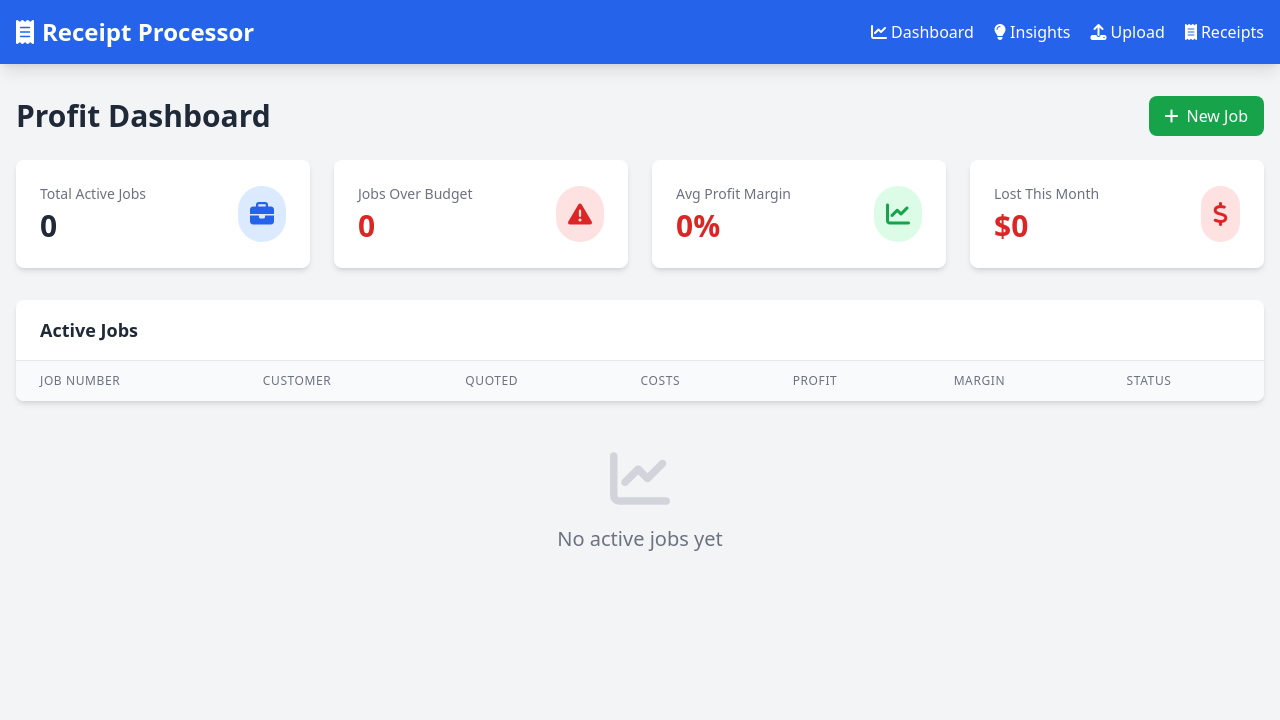
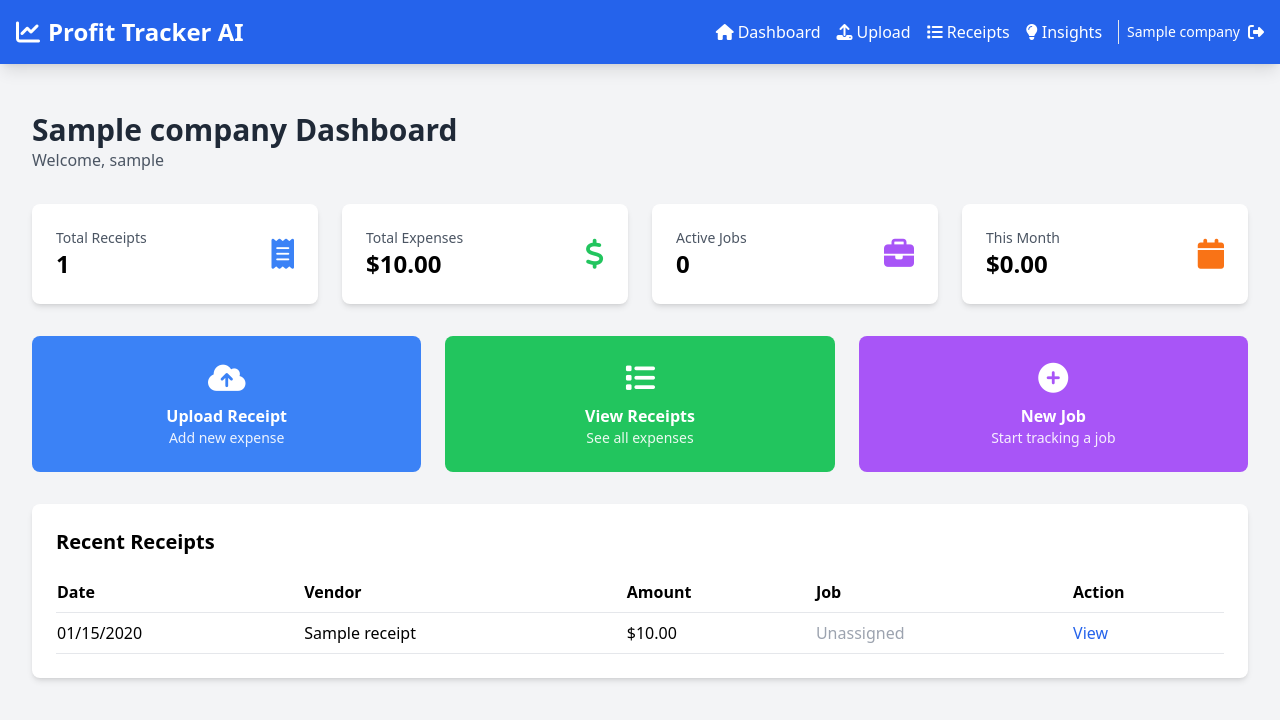
Before and after one commit to WeberG619/profit-tracker-ai, a Flask app: page /dashboard in a window 1280 px wide. Shown: the top 720 px of the page. Run offline with Flask 3, Linux system fonts and the light colour scheme; a user stored in the database is signed in; tables that the repository leaves empty hold one stand-in row (values such as "Sample post"); lists and menus that the app fills with data are empty; some libraries are stand-ins or nearby versions.

Commit message:
feat: implement multi-tenant architecture with company isolation
- Added company-specific dashboard showing stats and recent receipts
- Created professional landing page with value proposition vs QuickBooks
- Updated all routes to filter by company_id for proper data isolation
- Enhanced navigation with user authentication status
- Added create job page and company-aware job creation
- Updated login/register flows to redirect to company dashboard
- Ensured all receipts and jobs are scoped to user's company

This addresses the user's request: "It doesn't have anywhere for them to log in for their own account that needs to happen where they log in that they would be in their own account"

🤖 Generated with [Claude Code](https://claude.ai/code)

Co-Authored-By: Claude <noreply@anthropic.com>

```diff
--- a/app/app.py
+++ b/app/app.py
@@ -395,15 +395,56 @@ def uploaded_file(filename):
     return send_file(os.path.join(upload_folder, filename))
 
 @app.route('/')
+def landing():
+    """Landing page for non-logged in users, company dashboard for logged in"""
+    if current_user.is_authenticated:
+        return redirect(url_for('company_dashboard'))
+    return render_template('landing.html')
+
+@app.route('/dashboard')
 @login_required
 @company_required
-def index():
+def company_dashboard():
+    """Company-specific dashboard showing stats and recent receipts"""
+    # Get company-specific stats
+    stats = {
+        'total_receipts': Receipt.query.filter_by(company_id=current_user.company_id).count(),
+        'total_expenses': db.session.query(db.func.sum(Receipt.total_amount)).filter_by(company_id=current_user.company_id).scalar() or 0,
+        'active_jobs': Job.query.filter_by(company_id=current_user.company_id, status='active').count(),
+        'month_expenses': 0  # We'll calculate this next
+    }
+
+    # Calculate this month's expenses
+    from datetime import datetime
+    first_day_of_month = datetime.now().replace(day=1, hour=0, minute=0, second=0, microsecond=0)
+    stats['month_expenses'] = db.session.query(db.func.sum(Receipt.total_amount)).filter(
+        Receipt.company_id == current_user.company_id,
+        Receipt.created_at >= first_day_of_month
+    ).scalar() or 0
+
+    # Get recent receipts (last 10)
+    recent_receipts = Receipt.query.filter_by(company_id=current_user.company_id)\
+        .order_by(Receipt.created_at.desc())\
+        .limit(10)\
+        .all()
+
+    return render_template('company_dashboard.html',
+                         stats=stats,
+                         recent_receipts=recent_receipts)
+
+@app.route('/upload')
+@login_required
+@company_required
+def upload_page():
+    """Main upload page for logged in users"""
     # Check if job parameter is passed for pre-selection
     job_number = request.args.get('job')
     return render_template('index.html', preselected_job=job_number)
 
-@app.route('/dashboard')
-def dashboard():
+@app.route('/analytics-dashboard')
+@login_required
+@company_required
+def analytics_dashboard():
     stats = get_dashboard_stats()
     jobs = get_jobs_summary()
     return render_template('dashboard.html', stats=stats, jobs=jobs)
@@ -698,7 +739,7 @@ def list_receipts():
 @login_required
 @company_required
 def get_jobs():
-    jobs = Job.query.filter_by(status='active').all()
+    jobs = Job.query.filter_by(company_id=current_user.company_id, status='active').all()
     return jsonify([{
         'id': job.id,
         'job_number': job.job_number,
@@ -706,26 +747,41 @@ def get_jobs():
     } for job in jobs])
 
 @app.route('/job/<int:job_id>')
+@login_required
+@company_required
 def job_detail(job_id):
-    job = Job.query.get_or_404(job_id)
+    job = Job.query.filter_by(id=job_id, company_id=current_user.company_id).first_or_404()
     timeline = get_job_timeline(job_id)
     return render_template('job_detail.html', job=job, timeline=timeline)
 
+@app.route('/jobs/new')
+@login_required
+@company_required
+def create_job_page():
+    """Display the create job form"""
+    return render_template('create_job.html')
+
 @app.route('/api/jobs/create', methods=['POST'])
+@login_required
+@company_required
 def create_job():
     try:
         data = request.json
 
-        # Check if job number already exists
-        existing_job = Job.query.filter_by(job_number=data.get('job_number')).first()
+        # Check if job number already exists for this company
+        existing_job = Job.query.filter_by(
+            job_number=data.get('job_number'),
+            company_id=current_user.company_id
+        ).first()
         if existing_job:
             return jsonify({'error': 'Job number already exists'}), 400
 
-        # Create new job
+        # Create new job for the current user's company
         job = Job(
             job_number=data.get('job_number'),
             customer_name=data.get('customer_name'),
-            quoted_price=float(data.get('quoted_price', 0))
+            quoted_price=float(data.get('quoted_price', 0)),
+            company_id=current_user.company_id
         )
         db.session.add(job)
         db.session.commit()
@@ -888,7 +944,7 @@ def login():
         if user and user.check_password(password):
             login_user(user, remember=True)
             next_page = request.args.get('next')
-            return redirect(next_page) if next_page else redirect(url_for('index'))
+            return redirect(next_page) if next_page else redirect(url_for('company_dashboard'))
         else:
             flash('Invalid username or password', 'error')
 
@@ -941,7 +997,7 @@ def register():
 
             login_user(user)
             flash('Account created successfully!', 'success')
-            return redirect(url_for('index'))  # Go to index instead of setup
+            return redirect(url_for('company_dashboard'))  # Go to company dashboard
 
         except Exception as e:
             db.session.rollback()
--- a/app/templates/base.html
+++ b/app/templates/base.html
@@ -19,21 +19,36 @@
     <nav class="bg-blue-600 text-white p-4 shadow-lg">
         <div class="container mx-auto flex justify-between items-center">
             <h1 class="text-xl md:text-2xl font-bold">
-                <i class="fas fa-receipt mr-2"></i>Receipt Processor
+                <a href="{{ url_for('company_dashboard') }}" class="hover:text-blue-200">
+                    <i class="fas fa-chart-line mr-2"></i>Profit Tracker AI
+                </a>
             </h1>
-            <div class="space-x-2 md:space-x-4">
-                <a href="{{ url_for('dashboard') }}" class="hover:text-blue-200">
-                    <i class="fas fa-chart-line md:mr-1"></i><span class="hidden md:inline">Dashboard</span>
+            <div class="flex items-center space-x-2 md:space-x-4">
+                {% if current_user.is_authenticated %}
+                    <a href="{{ url_for('company_dashboard') }}" class="hover:text-blue-200">
+                        <i class="fas fa-home md:mr-1"></i><span class="hidden md:inline">Dashboard</span>
+                    </a>
+                    <a href="{{ url_for('upload_page') }}" class="hover:text-blue-200">
+                        <i class="fas fa-upload md:mr-1"></i><span class="hidden md:inline">Upload</span>
+                    </a>
+                    <a href="{{ url_for('list_receipts') }}" class="hover:text-blue-200">
+                        <i class="fas fa-list md:mr-1"></i><span class="hidden md:inline">Receipts</span>
                     </a>
                     <a href="{{ url_for('insights_page') }}" class="hover:text-blue-200">
                         <i class="fas fa-lightbulb md:mr-1"></i><span class="hidden md:inline">Insights</span>
                     </a>
-                <a href="{{ url_for('index') }}" class="hover:text-blue-200">
-                    <i class="fas fa-upload md:mr-1"></i><span class="hidden md:inline">Upload</span>
+                    <div class="flex items-center space-x-2 border-l pl-2 ml-2">
+                        <span class="text-sm hidden md:inline">{{ current_user.company.name }}</span>
+                        <a href="{{ url_for('logout') }}" class="hover:text-blue-200">
+                            <i class="fas fa-sign-out-alt"></i>
                         </a>
-                <a href="{{ url_for('list_receipts') }}" class="hover:text-blue-200">
-                    <i class="fas fa-receipt md:mr-1"></i><span class="hidden md:inline">Receipts</span>
+                    </div>
+                {% else %}
+                    <a href="{{ url_for('login') }}" class="hover:text-blue-200">Login</a>
+                    <a href="{{ url_for('register') }}" class="bg-white text-blue-600 px-4 py-2 rounded hover:bg-blue-50">
+                        Start Free Trial
                     </a>
+                {% endif %}
             </div>
         </div>
     </nav>
--- /dev/null
+++ b/app/templates/company_dashboard.html
@@ -0,0 +1,121 @@
+{% extends "base.html" %}
+
+{% block title %}{{ current_user.company.name }} Dashboard{% endblock %}
+
+{% block content %}
+<div class="max-w-7xl mx-auto p-4">
+    <!-- Header -->
+    <div class="mb-8">
+        <h1 class="text-3xl font-bold text-gray-800">{{ current_user.company.name }} Dashboard</h1>
+        <p class="text-gray-600">Welcome, {{ current_user.username }}</p>
+    </div>
+
+    <!-- Quick Stats -->
+    <div class="grid md:grid-cols-4 gap-6 mb-8">
+        <div class="bg-white p-6 rounded-lg shadow-md">
+            <div class="flex items-center justify-between">
+                <div>
+                    <p class="text-sm text-gray-600">Total Receipts</p>
+                    <p class="text-2xl font-bold">{{ stats.total_receipts }}</p>
+                </div>
+                <i class="fas fa-receipt text-3xl text-blue-500"></i>
+            </div>
+        </div>
+
+        <div class="bg-white p-6 rounded-lg shadow-md">
+            <div class="flex items-center justify-between">
+                <div>
+                    <p class="text-sm text-gray-600">Total Expenses</p>
+                    <p class="text-2xl font-bold">${{ "%.2f"|format(stats.total_expenses or 0) }}</p>
+                </div>
+                <i class="fas fa-dollar-sign text-3xl text-green-500"></i>
+            </div>
+        </div>
+
+        <div class="bg-white p-6 rounded-lg shadow-md">
+            <div class="flex items-center justify-between">
+                <div>
+                    <p class="text-sm text-gray-600">Active Jobs</p>
+                    <p class="text-2xl font-bold">{{ stats.active_jobs }}</p>
+                </div>
+                <i class="fas fa-briefcase text-3xl text-purple-500"></i>
+            </div>
+        </div>
+
+        <div class="bg-white p-6 rounded-lg shadow-md">
+            <div class="flex items-center justify-between">
+                <div>
+                    <p class="text-sm text-gray-600">This Month</p>
+                    <p class="text-2xl font-bold">${{ "%.2f"|format(stats.month_expenses or 0) }}</p>
+                </div>
+                <i class="fas fa-calendar text-3xl text-orange-500"></i>
+            </div>
+        </div>
+    </div>
+
+    <!-- Quick Actions -->
+    <div class="grid md:grid-cols-3 gap-6 mb-8">
+        <a href="{{ url_for('upload_page') }}" class="bg-blue-500 text-white p-6 rounded-lg hover:bg-blue-600 transition-colors text-center">
+            <i class="fas fa-cloud-upload-alt text-3xl mb-2"></i>
+            <h3 class="font-semibold">Upload Receipt</h3>
+            <p class="text-sm opacity-90">Add new expense</p>
+        </a>
+
+        <a href="{{ url_for('list_receipts') }}" class="bg-green-500 text-white p-6 rounded-lg hover:bg-green-600 transition-colors text-center">
+            <i class="fas fa-list text-3xl mb-2"></i>
+            <h3 class="font-semibold">View Receipts</h3>
+            <p class="text-sm opacity-90">See all expenses</p>
+        </a>
+
+        <a href="{{ url_for('create_job_page') }}" class="bg-purple-500 text-white p-6 rounded-lg hover:bg-purple-600 transition-colors text-center">
+            <i class="fas fa-plus-circle text-3xl mb-2"></i>
+            <h3 class="font-semibold">New Job</h3>
+            <p class="text-sm opacity-90">Start tracking a job</p>
+        </a>
+    </div>
+
+    <!-- Recent Receipts -->
+    <div class="bg-white rounded-lg shadow-md p-6">
+        <h2 class="text-xl font-semibold mb-4">Recent Receipts</h2>
+        {% if recent_receipts %}
+        <div class="overflow-x-auto">
+            <table class="w-full">
+                <thead>
+                    <tr class="border-b">
+                        <th class="text-left py-2">Date</th>
+                        <th class="text-left py-2">Vendor</th>
+                        <th class="text-left py-2">Amount</th>
+                        <th class="text-left py-2">Job</th>
+                        <th class="text-left py-2">Action</th>
+                    </tr>
+                </thead>
+                <tbody>
+                    {% for receipt in recent_receipts %}
+                    <tr class="border-b hover:bg-gray-50">
+                        <td class="py-2">{{ receipt.created_at.strftime('%m/%d/%Y') }}</td>
+                        <td class="py-2">{{ receipt.vendor_name or 'Unknown' }}</td>
+                        <td class="py-2">${{ "%.2f"|format(receipt.total_amount or 0) }}</td>
+                        <td class="py-2">
+                            {% if receipt.job %}
+                                {{ receipt.job.job_number }}
+                            {% else %}
+                                <span class="text-gray-400">Unassigned</span>
+                            {% endif %}
+                        </td>
+                        <td class="py-2">
+                            <a href="{{ url_for('review_receipt', receipt_id=receipt.id) }}"
+                               class="text-blue-600 hover:text-blue-800">
+                                View
+                            </a>
+                        </td>
+                    </tr>
+                    {% endfor %}
+                </tbody>
+            </table>
+        </div>
+        {% else %}
+        <p class="text-gray-600">No receipts uploaded yet. <a href="{{ url_for('upload_page') }}" class="text-blue-600">Upload your first receipt</a></p>
+        {% endif %}
+    </div>
+</div>
+{% endblock %}
```
Also changed, not shown: app/templates/create_job.html (added, +96 -0 lines), app/templates/landing.html (added, +211 -0 lines). Lines whose indentation alone changed are shown as unchanged.
